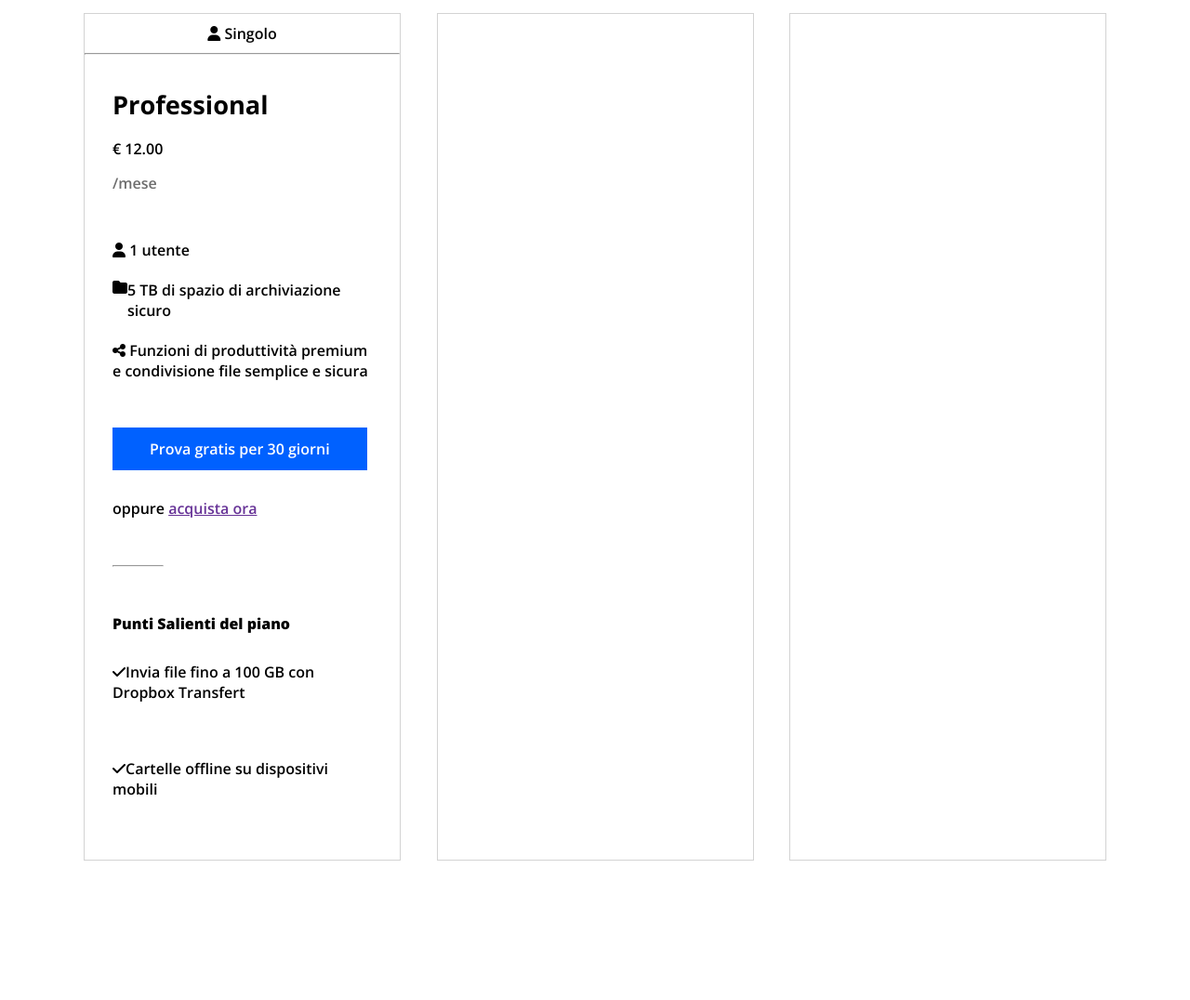
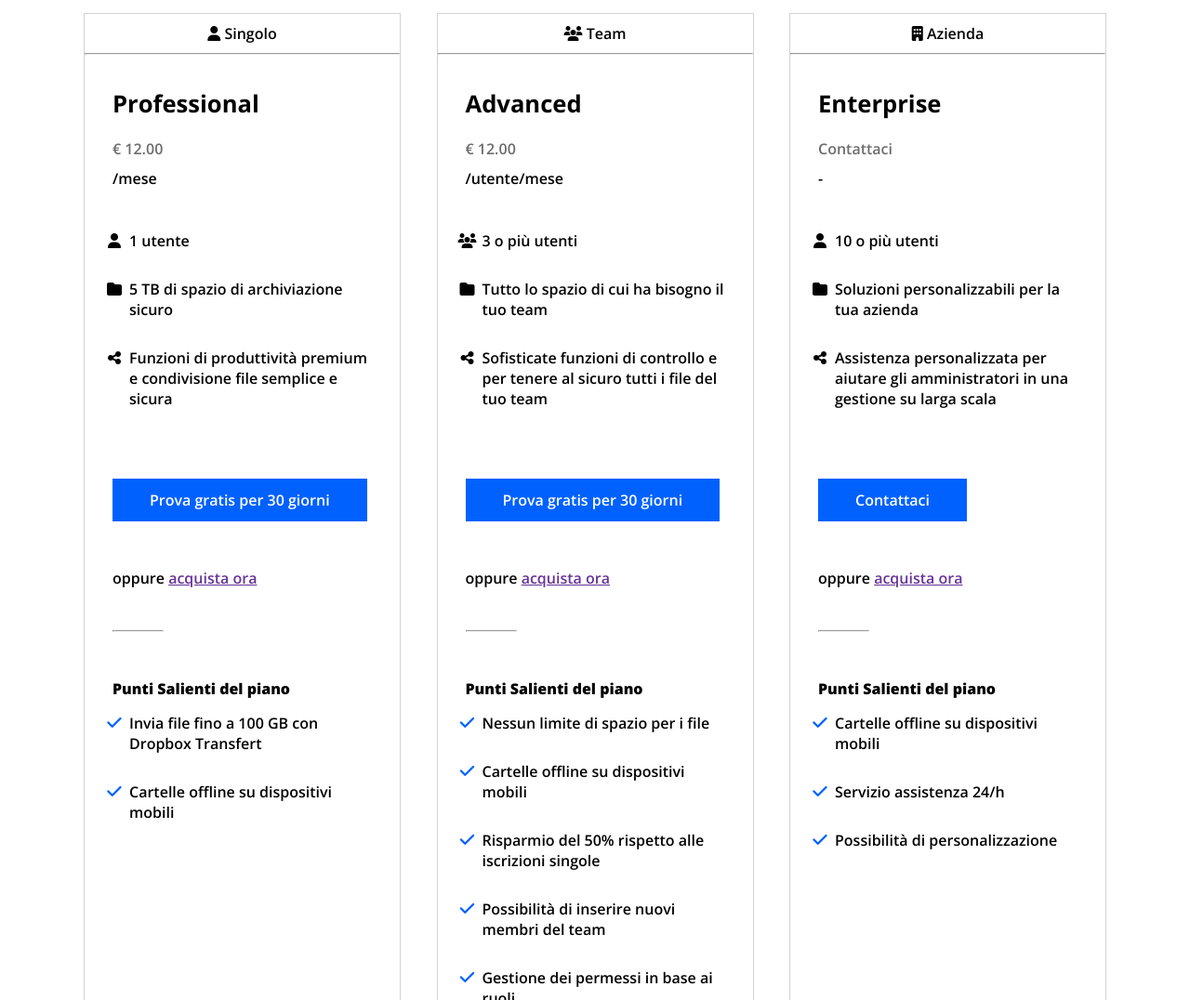
Before and after one commit to pietrolupi/htmlcss-dropbox, a plain HTML site: page index.html in a window 1280 px wide. Shown: the part 1340-2416 px from the top of the page at 93% size. Drawn offline with nearby package versions, Linux system fonts and the light colour scheme.

Commit message:
[fixed]: section2

```diff
--- a/assets/css/style.css
+++ b/assets/css/style.css
@@ -40,17 +40,15 @@ body {
 
 /* GENERAL---------------------------------------------- */
 
-.blue {
-  background-color: #0061ff;
-  color: white;
+section:nth-child(2),
+section:nth-child(3),
+section:nth-child(4),
+section:nth-child(7)   {
+  margin: 0 auto;
+  width: 90%;
+  max-width: 1100px;
 }
-.light-blue {
-  background-color:#b4d0e7 ;
-}
-.purple-link {
-  text-decoration: underline;
-  color: #673397;
-}
+
 .row {
   display: flex;
 }
@@ -87,13 +85,19 @@ a {
   padding:  12px 40px;
 }
 
-section:nth-child(2),
-section:nth-child(3),
-section:nth-child(4),
-section:nth-child(7)   {
-  margin: 0 auto;
-  width: 90%;
-  max-width: 1100px;
+.lightgrey {
+  color: rgb(109, 109, 109);
+}
+.blue {
+  background-color: #0061ff;
+  color: white;
+}
+.light-blue {
+  background-color:#b4d0e7 ;
+}
+.purple-link {
+  text-decoration: underline;
+  color: #673397;
 }
 /* HEADER----------------------------------------------- */
 
@@ -102,6 +106,16 @@ header {
   display: flex;
   justify-content: space-between;
   align-items: center;
+  background-color: white;
+  box-shadow: 0px 2px 5px rgba(128, 128, 128, 0.363);
+
+}
+.sticky {
+  position:fixed;
+  top: 0;
+  width: 100%;
+  z-index: 999;
+
 }
 
 header img {
@@ -126,7 +140,9 @@ header a {
 }
 
 /* MAIN--------------------------------------------------- */
-
+main {
+  padding-top: 80px;
+}
 /* section1 */
 
 .jumbotron {
@@ -226,32 +242,23 @@ section:nth-child(2)>span {
 }
 
 .card-body h3 {
-  font-size: 1.7rem;
+  font-size: 1.6rem;
+  padding-bottom: 20px;
 }
-.card-body span:nth-child(2) {
-  padding-top: 18px;
-  padding-bottom: 15px;
+.card-body span {
+  padding-bottom: 10px;
 }
 .card-body span:nth-child(3) {
-  color: rgb(109, 109, 109);
-  padding-bottom: 50px;
-}
-
-.card-body span:nth-child(5) {
-  padding: 21px 0 ;
-}
-.card-body span:nth-child(6) {
-  padding-bottom: 50px;
+  padding-bottom: 30px;
 }
 .card-body .big.btn {
   font-size: 1rem;
-  margin-bottom: 30px;
+
+  margin: 40px 0;
 }
-.card-body span:nth-child(8) {
-  padding-bottom: 50px;
-}
-hr:nth-child(9) {
-  margin-bottom: 50px;
+
+ .card-body hr {
+  margin: 35px 0 50px 0 ;
   width: 55px;
   color: lightgrey;
 }
@@ -259,9 +266,20 @@ hr:nth-child(9) {
   font-size: 1rem;
   font-weight:bolder;
 }
+.card-body ul {
+  list-style-position: inside;
+}
 .card-body ul li {
-  padding: 30px 0;
+  padding: 15px 0;
+  margin-left: -22px;
 }
+.card-body ul li span {
+  display: inline;
+ }
+ .card-body .fa-check {
+  color: #0061ff;
+  font-size: 1.1rem;
+ }
 
 /* SECTION 3 */
 
--- a/index.html
+++ b/index.html
@@ -13,7 +13,7 @@
   <link rel="stylesheet" href="assets/css/style.css">
 </head>
 <body>
-  <header class="row">
+  <header class="row sticky">
 
     <div class="row">
 
@@ -80,30 +80,110 @@
        <hr>
         <div class="card-body col">
           <h3>Professional</h3>
-          <span> &euro; 12.00</span>
+          <span class="lightgrey"> &euro; 12.00</span>
           <span>/mese</span>
-          <span ><i class="fa-solid fa-user"></i> <span> 1 utente </span></span>
-          <span class="row"><i class="fa-solid fa-folder"></i>5 TB di spazio di archiviazione sicuro</span>
-          <span><i class="fa-solid fa-share-nodes"></i> <span>Funzioni di produttività premium e condivisione file semplice e sicura</span></span>
+
+          <ul class="fa-ul">
+
+            <li><span class="fa-li"><i class="fa-solid fa-user"></i> </span>1 utente</li>
+
+            <li><span class="fa-li"><i class="fa-solid fa-folder"></i></span>5 TB di spazio di archiviazione sicuro</li>
+
+            <li><span class="fa-li"><i class="fa-solid fa-share-nodes"></i></span> Funzioni di produttività premium e condivisione file semplice e sicura
+            </li>
+
+          </ul>
+
+          <span class="row"></span>
+          <span></span></span>
           <span><a href="#" class="big btn blue inline-block">Prova gratis per 30 giorni</a></span>
           <span>oppure <a href="#" class="purple-link">acquista ora</a></span>
           <hr>
           <h5>Punti Salienti del piano</h5>
-          <ul>
-            <li><i class="fa-solid fa-check"></i>Invia file fino a 100 GB con Dropbox Transfert</li>
-            <li> <i class="fa-solid fa-check"></i>Cartelle offline su dispositivi mobili</li>
+          <ul class="fa-ul">
+            <li><span class="fa-li"><i class="fa-solid fa-check"></i></span>Invia file fino a 100 GB con Dropbox Transfert</li>
+            <li> <span class="fa-li"><i class="fa-solid fa-check"></i></span> Cartelle offline su dispositivi mobili</li>
           </ul>
 
 
         </div>
       </div>
 
-      <div class="small card ">
+      <div class="small card col">
+        <div class="card-title">
+          <span><i class="fa-solid fa-users"></i> Team</span>
+        </div>
+       <hr>
+        <div class="card-body col">
+          <h3>Advanced</h3>
+          <span class="lightgrey"> &euro; 12.00</span>
+          <span>/utente/mese</span>
 
+          <ul class="fa-ul">
+
+            <li><span class="fa-li"><i class="fa-solid fa-users"></i> </span>3 o più utenti</li>
+
+            <li><span class="fa-li"><i class="fa-solid fa-folder"></i></span>Tutto lo spazio di cui ha bisogno il tuo team</li>
+
+            <li><span class="fa-li"><i class="fa-solid fa-share-nodes"></i></span> Sofisticate funzioni di controllo e per tenere al sicuro tutti i file del tuo team
+            </li>
+
+          </ul>
+
+          <span class="row"></span>
+          <span></span></span>
+          <span><a href="#" class="big btn blue inline-block">Prova gratis per 30 giorni</a></span>
+          <span>oppure <a href="#" class="purple-link">acquista ora</a></span>
+          <hr>
+          <h5>Punti Salienti del piano</h5>
+          <ul class="fa-ul">
+            <li><span class="fa-li"><i class="fa-solid fa-check"></i></span>Nessun limite di spazio per i file</li>
+            <li> <span class="fa-li"><i class="fa-solid fa-check"></i></span> Cartelle offline su dispositivi mobili</li>
+            <li><span class="fa-li"><i class="fa-solid fa-check"></i></span>Risparmio del 50% rispetto alle iscrizioni singole</li>
+            <li> <span class="fa-li"><i class="fa-solid fa-check"></i></span> Possibilità di inserire nuovi membri del team</li>
+            <li> <span class="fa-li"><i class="fa-solid fa-check"></i></span> Gestione dei permessi in base ai ruoli</li>
+
+          </ul>
+
+
+        </div>
       </div>
 
-      <div class="small card ">
+      <div class="small card col">
+        <div class="card-title">
+          <span><i class="fa-solid fa-building"></i> Azienda</span>
+        </div>
+       <hr>
+        <div class="card-body col">
+          <h3>Enterprise</h3>
+          <span class="lightgrey"> Contattaci</span>
+          <span>-</span>
 
+          <ul class="fa-ul">
+
+            <li><span class="fa-li"><i class="fa-solid fa-user"></i> </span>10 o più utenti</li>
+
+            <li><span class="fa-li"><i class="fa-solid fa-folder"></i></span>Soluzioni personalizzabili per la tua azienda</li>
+
+            <li><span class="fa-li"><i class="fa-solid fa-share-nodes"></i></span> Assistenza personalizzata per aiutare gli amministratori in una gestione su larga scala
+            </li>
+
+          </ul>
+
+          <span class="row"></span>
+          <span></span></span>
+          <span><a href="#" class="big btn blue inline-block">Contattaci</a></span>
+          <span>oppure <a href="#" class="purple-link">acquista ora</a></span>
+          <hr>
+          <h5>Punti Salienti del piano</h5>
+          <ul class="fa-ul">
+            <li><span class="fa-li"><i class="fa-solid fa-check"></i></span>Cartelle offline su dispositivi mobili</li>
+            <li> <span class="fa-li"><i class="fa-solid fa-check"></i></span> Servizio assistenza 24/h</li>
+            <li> <span class="fa-li"><i class="fa-solid fa-check"></i></span> Possibilità di personalizzazione</li>
+          </ul>
+
+
+        </div>
       </div>
     </div>
    </section>
```
